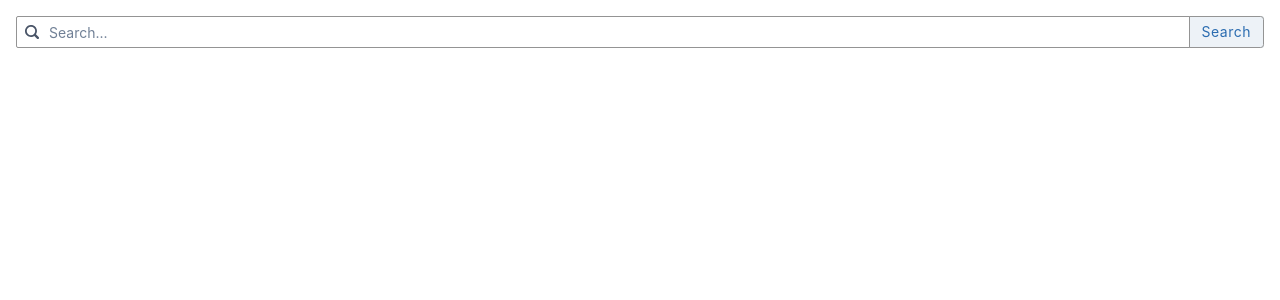
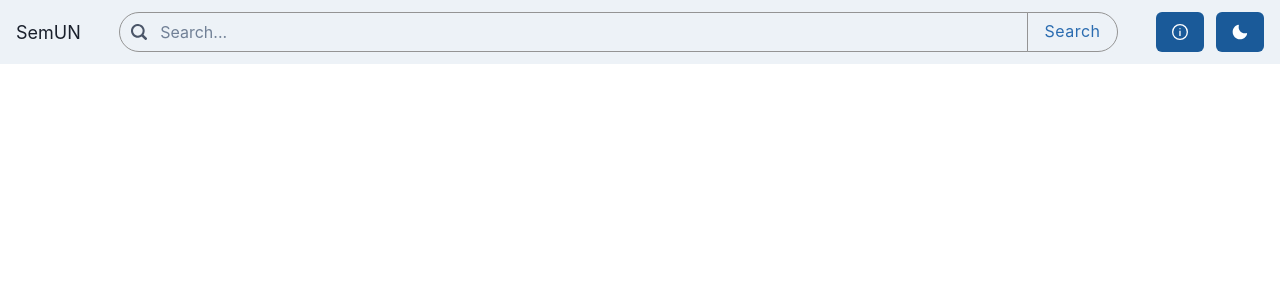
Before and after one commit to ClementSicard/un-semun-front, a React (Create React App) app: page / in a window 1280 px wide. Shown: the top 300 px of the page. Built offline with nearby package versions, Linux system fonts and the light colour scheme.

Commit message:
adds header + resultcards

```diff
--- a/package.json
+++ b/package.json
@@ -20,6 +20,7 @@
     "os-browserify": "^0.3.0",
     "react": "^18.2.0",
     "react-dom": "^18.2.0",
+    "react-icons": "^4.10.1",
     "react-scripts": "5.0.1",
     "typescript": "^4.9.5",
     "web-vitals": "^2.1.4",
--- a/src/App.tsx
+++ b/src/App.tsx
@@ -1,6 +1,7 @@
 import { ChakraProvider } from '@chakra-ui/react'
 import { theme } from './theme'
 import { Home } from './Home'
+import {} from '@chakra-ui/react'
 
 export const App = () => {
   return (
--- a/src/Home.tsx
+++ b/src/Home.tsx
@@ -4,20 +4,24 @@ import {
   AlertDescription,
   AlertIcon,
   AlertTitle,
+  Divider,
   SlideFade,
   Stack,
   Text,
   VStack
 } from '@chakra-ui/react'
 import { SearchBar } from './components/SearchBar'
-import ApiResponse from './types/ApiResponse'
-import queryApi from './lib/api'
+import { ApiResponse } from './types/ApiResponse'
+import { queryApi, getCardsFromApiResponse } from './lib/api'
+import { Nav } from './components/Nav'
 
 export const Home: React.FC = () => {
   const [data, setData] = useState<ApiResponse | null>(null)
   const [isSearching, setIsSearching] = useState(false)
   const [isError, setIsError] = useState(false)
   const [error, setError] = useState<any>(null)
+
+  const pageSize = 100
 
   const handleSearch = async (query: string): Promise<void> => {
     console.log('Search query:', query)
@@ -37,12 +41,13 @@ export const Home: React.FC = () => {
 
   const displaySuccess = data && !isError && !isSearching
   const displayError = isError && !isSearching
+  const nbOfPages = data ? Math.ceil(data.total / pageSize) : 0
 
   return (
     <>
-      <Stack spacing={2} direction='column' align='center' m='1rem'>
+      <Nav>
         <SearchBar onSearch={handleSearch} isSearching={isSearching} />
-      </Stack>
+      </Nav>
       {displayError && (
         <div>
           <SlideFade in={displayError} offsetY='20px'>
@@ -70,12 +75,13 @@ export const Home: React.FC = () => {
               variant='left-accent'
             >
               <AlertIcon />
-              <Text>
+              <Text w='sm'>
                 Search returned <b> {data.total.toLocaleString(undefined)} </b>{' '}
                 results.
               </Text>
             </Alert>
-            <Text align='start' w='100'></Text>
+            <Divider />
+            {getCardsFromApiResponse(data)}
           </VStack>
         </div>
       )}
--- /dev/null
+++ b/src/components/Nav.tsx
@@ -0,0 +1,112 @@
+'use client'
+
+import {
+  Box,
+  Flex,
+  Button,
+  useColorModeValue,
+  Stack,
+  useColorMode,
+  Text,
+  Modal,
+  ModalBody,
+  ModalCloseButton,
+  ModalContent,
+  ModalFooter,
+  ModalHeader,
+  ModalOverlay,
+  useDisclosure,
+  Link
+} from '@chakra-ui/react'
+import {
+  ExternalLinkIcon,
+  InfoOutlineIcon,
+  MoonIcon,
+  SunIcon
+} from '@chakra-ui/icons'
+import { FaGithub } from 'react-icons/fa'
+
+const repoUrl = 'https://github.com/ClementSicard/un-semun'
+
+interface NavProps {
+  children?: React.ReactNode
+}
+
+export const Nav: React.FC<NavProps> = ({ children }) => {
+  const { colorMode, toggleColorMode } = useColorMode()
+  const { isOpen, onOpen, onClose } = useDisclosure()
+
+  return (
+    <>
+      <Box bg={useColorModeValue('gray.100', 'gray.900')} px={4}>
+        <Flex h={16} alignItems={'center'} justifyContent={'space-between'}>
+          <Box>
+            <Text fontSize={'lg'}>SemUN</Text>
+          </Box>
+          {children}
+          <Flex alignItems={'center'}>
+            <Stack direction={'row'} spacing={3}>
+              {infoButton()}
+              {lightModeButton()}
+            </Stack>
+          </Flex>
+        </Flex>
+      </Box>
+    </>
+  )
+
+  function lightModeButton () {
+    return (
+      <Button onClick={toggleColorMode}>
+        {colorMode === 'light' ? <MoonIcon /> : <SunIcon />}
+      </Button>
+    )
+  }
+
+  function infoButton () {
+    return (
+      <>
+        <Button onClick={onOpen}>
+          <InfoOutlineIcon />
+        </Button>
+        <Modal
+          isCentered
+          onClose={onClose}
+          isOpen={isOpen}
+          motionPreset='slideInBottom'
+        >
+          <ModalOverlay />
+          <ModalContent>
+            <ModalHeader>Info</ModalHeader>
+            <ModalCloseButton />
+            <ModalBody>
+              <Text>
+                This project was made as part of a collaboration between{' '}
+                <Link isExternal color='teal.500' href={'https://ethz.ch/'}>
+                  ETH Zurich
+                  <ExternalLinkIcon mx='2px' />
+                </Link>{' '}
+                and the{' '}
+                <Link isExternal color='teal.500' href={'https://ethz.ch/'}>
+                  United Nations Peacekeeping Operations
+                  <ExternalLinkIcon mx='2px' />
+                </Link>{' '}
+              </Text>
+            </ModalBody>
+            <ModalFooter>
+              <Button colorScheme='blue' mr={3} onClick={onClose}>
+                Close
+              </Button>
+              <Button leftIcon={<FaGithub />} variant='ghost'>
+                <Link isExternal href={repoUrl}>
+                  View code on Github
+                  <ExternalLinkIcon mx='2px' />
+                </Link>
+              </Button>
+            </ModalFooter>
+          </ModalContent>
+        </Modal>
+      </>
+    )
+  }
+}
--- a/src/components/SearchBar.tsx
+++ b/src/components/SearchBar.tsx
@@ -8,14 +8,18 @@ import {
 } from '@chakra-ui/react'
 import { Search2Icon } from '@chakra-ui/icons'
 
+const borderRadius = '20'
+
 interface SearchBarProps {
   onSearch: (query: string) => void
   isSearching?: boolean
+  size?: string
 }
 
 export const SearchBar: React.FC<SearchBarProps> = ({
   onSearch,
-  isSearching
+  isSearching = false,
+  size = 'md'
 }) => {
   const [query, setQuery] = useState('')
 
@@ -31,39 +35,38 @@ export const SearchBar: React.FC<SearchBarProps> = ({
 
   return (
     <>
-      <InputGroup borderRadius={5} size='sm'>
-        <InputLeftElement
-          pointerEvents='none'
-          children={<Search2Icon color='gray.600' />}
-        />
+      <InputGroup size={size} borderRadius={borderRadius} maxW='80%'>
+        <InputLeftElement children={<Search2Icon color='gray.600' />} />
         <Input
           type='text'
           placeholder='Search...'
           border='1px solid #949494'
           value={query}
+          size={size}
           onChange={e => setQuery(e.target.value)}
           onKeyPress={handleKeyPress}
+          borderRadius={borderRadius} // Top left and bottom left rounded
         />
         <InputRightAddon p={0} border='none'>
           {isSearching ? (
             <Button
               isLoading
               loadingText='Searching'
-              size='sm'
+              size={size}
               colorScheme='blue'
-              variant='fill'
+              variant='outline'
               borderLeftRadius={0}
-              borderRightRadius={3.3}
+              borderRightRadius={borderRadius} // Top right and bottom right rounded
               border='1px solid #949494'
               onClick={handleSearchClick}
             />
           ) : (
             <Button
-              size='sm'
+              size={size}
               colorScheme='blue'
               variant='outline'
               borderLeftRadius={0}
-              borderRightRadius={3.3}
+              borderRightRadius={borderRadius} // Top right and bottom right rounded
               border='1px solid #949494'
               onClick={handleSearchClick}
             >
@@ -75,3 +78,5 @@ export const SearchBar: React.FC<SearchBarProps> = ({
     </>
   )
 }
+
+export default SearchBar
--- /dev/null
+++ b/src/components/UNDLDoc.tsx
@@ -0,0 +1,73 @@
+import { ExternalLinkIcon, LinkIcon } from '@chakra-ui/icons'
+import { ApiRecord } from '../types/ApiResponse'
+import {
+  Card,
+  Text,
+  CardBody,
+  CardFooter,
+  Stack,
+  Button,
+  Heading,
+  Link,
+  Icon,
+  CardHeader
+} from '@chakra-ui/react'
+
+interface ResultCardProps {
+  record: ApiRecord
+}
+
+export const UNDLDoc: React.FC<ResultCardProps> = ({ record }) => {
+  return (
+    <>
+      <Card
+        direction={{ base: 'column', sm: 'row' }}
+        overflow='hidden'
+        variant='filled'
+        align='center'
+        border={1}
+        borderRadius={20}
+        colorScheme='gray'
+        w='xl'
+      >
+        <Stack>
+          <CardHeader>
+            <Heading size='md'>
+              <Link
+                isExternal
+                variant='solid'
+                colorScheme='blue'
+                onClick={openDocLink}
+              >
+                {record.title}
+              </Link>
+            </Heading>
+          </CardHeader>
+          <CardBody>
+            <Text py='2'>
+              Caffè latte is a coffee beverage of Italian origin made with
+              espresso and steamed milk.
+            </Text>
+          </CardBody>
+
+          <CardFooter>
+            <Button>
+              <Link
+                isExternal
+                variant='solid'
+                colorScheme='blue'
+                onClick={openDocLink}
+              >
+                View document <ExternalLinkIcon mx='2px' />
+              </Link>
+            </Button>
+          </CardFooter>
+        </Stack>
+      </Card>
+    </>
+  )
+
+  function openDocLink () {
+    window.open(record.downloads.English, '_blank')
+  }
+}
--- a/src/lib/api.ts
+++ /dev/null
@@ -1,23 +0,0 @@
-import ApiResponse from "../types/ApiResponse";
-
-
-
-async function queryApi(queryString: string): Promise<ApiResponse | null> {
-    const url = getApiUrl()
-    const response = await fetch(`${url}/search?q=${queryString}`)
-        .then(response => response.json())
-        .catch(error => console.error(error))
-
-    return response
-}
-
-function getApiUrl(): string {
-    // Get UN_SEMUN_API_URL from environment variables
-    const url = process.env.UN_SEMUN_API_URL || "http://localhost:80"
-
-    console.warn(`Using API URL: ${url}`)
-
-    return url
-}
-
-export default queryApi;
--- /dev/null
+++ b/src/lib/api.tsx
@@ -0,0 +1,28 @@
+import { ApiResponse } from '../types/ApiResponse'
+import { UNDLDoc } from '../components/UNDLDoc'
+
+async function queryApi (queryString: string): Promise<ApiResponse | null> {
+  const url = getApiUrl()
+  const response = await fetch(`${url}/search?q=${queryString}`)
+    .then(response => response.json())
+    .catch(error => console.error(error))
+
+  return response
+}
+
+function getCardsFromApiResponse (response: ApiResponse): JSX.Element[] {
+  return response.records.map((record, _) => {
+    return <UNDLDoc record={record} />
+  })
+}
+
+function getApiUrl (): string {
+  // Get UN_SEMUN_API_URL from environment variables
+  const url = process.env.UN_SEMUN_API_URL || 'http://localhost:80'
+
+  console.warn(`Using API URL: ${url}`)
+
+  return url
+}
+
+export { queryApi, getCardsFromApiResponse }
--- a/src/types/ApiResponse.ts
+++ b/src/types/ApiResponse.ts
@@ -38,4 +38,4 @@ interface ApiResponse {
     records: ApiRecord[];
 }
 
-export default ApiResponse;
+export type { ApiResponse, ApiRecord };
```
Also changed, not shown: src/components/ResultCard.tsx (deleted, +0 -9 lines), 2 other files (tests, documents, lock files or other folders).
